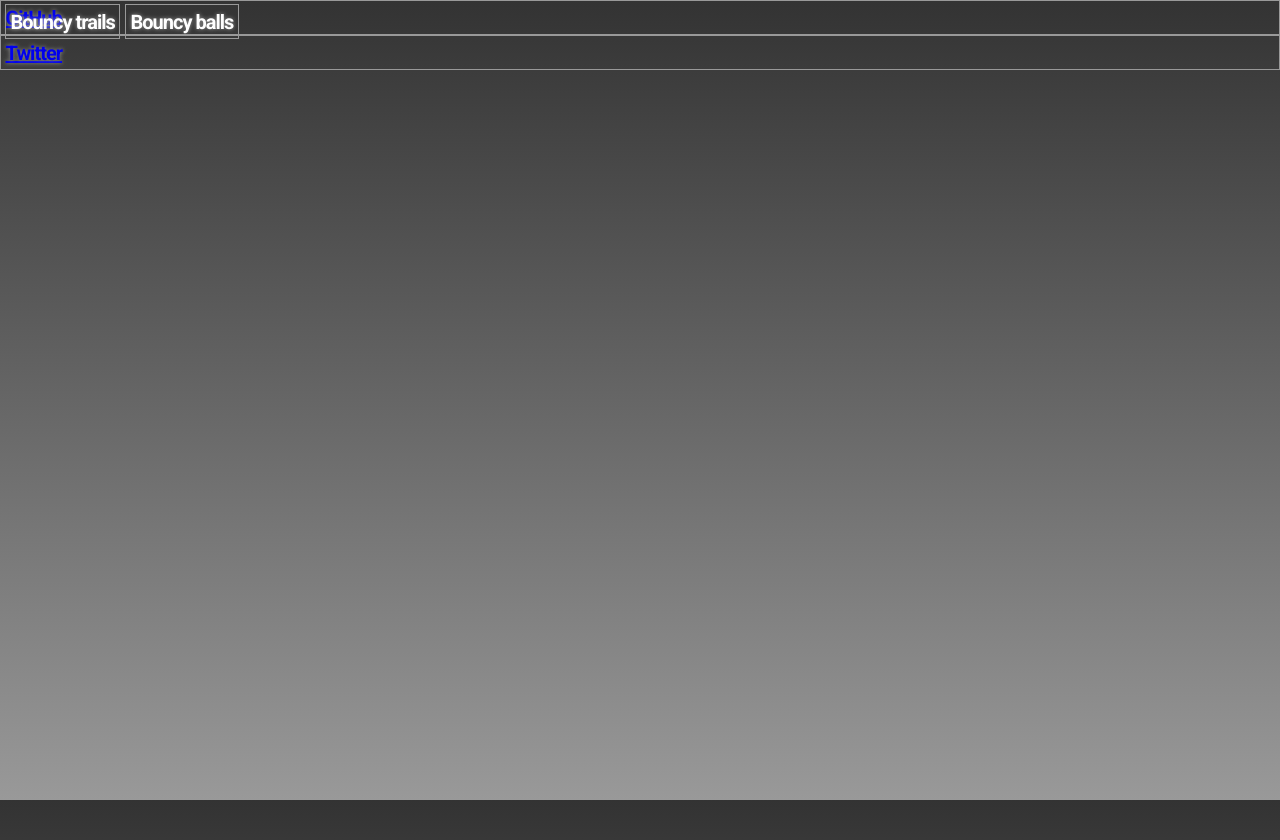
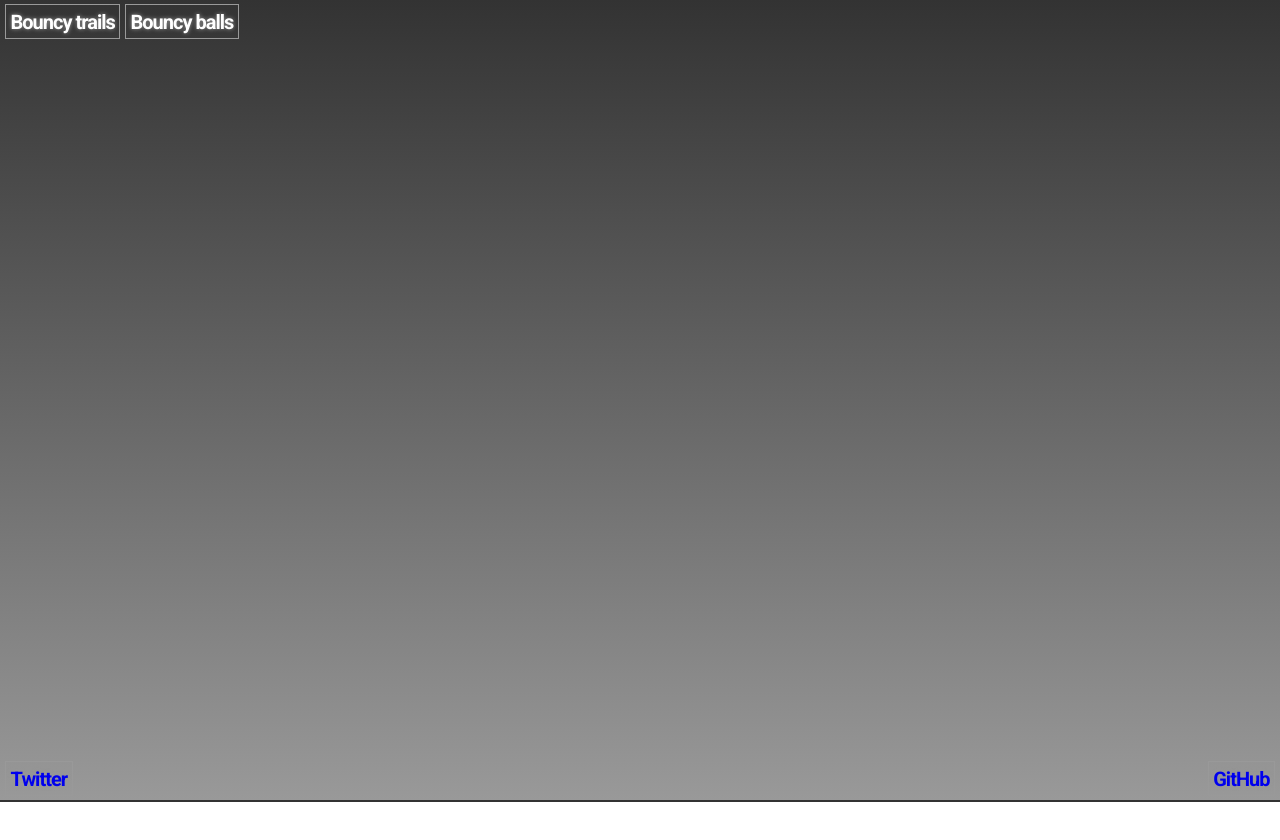
Before and after one commit to boobeh123/On-Demand-Background-Picker, a plain HTML site: page index.html in a window 1280 px wide. After the commit the page ends 802 px from the top, so only its background shows below. Drawn offline with Linux system fonts and the light colour scheme.

Commit message:
Apply styles to socialOne & socialTwo

```diff
--- a/style.css
+++ b/style.css
@@ -42,3 +42,30 @@ body {
     /* Hides element content outside the body*/
     overflow: hidden;
 }
+#socialOne {
+    /* Position absolute prevents text inferferes with bouncy balls. */
+    position: absolute;
+    /* top&right moves text to the top right of page */
+    bottom: 4px;
+    right: 5px;
+}
+#socialTwo {
+    /* Position absolute prevents text inferferes with bouncy balls. */
+    position: absolute;
+    /* top&right moves text to the top right of page */
+    bottom: 4px;
+    left: 5px;
+}
+
+#socialOne a:hover {
+    color: black;
+}
+#socialTwo a:hover {
+    color: dodgerblue;
+}
+#socialOne a {
+    text-decoration: none;
+}
+#socialTwo a {
+    text-decoration: none;
+}
```
